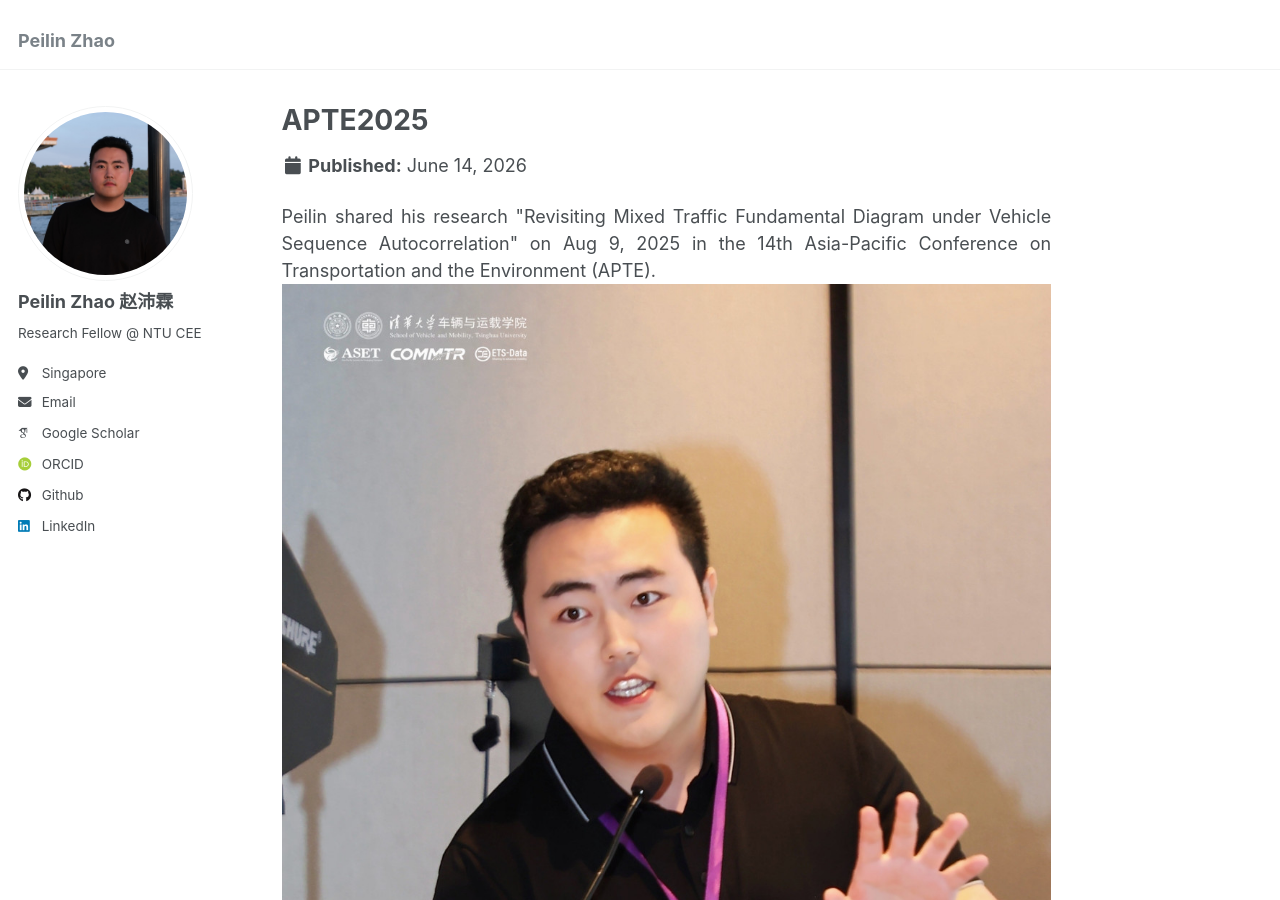
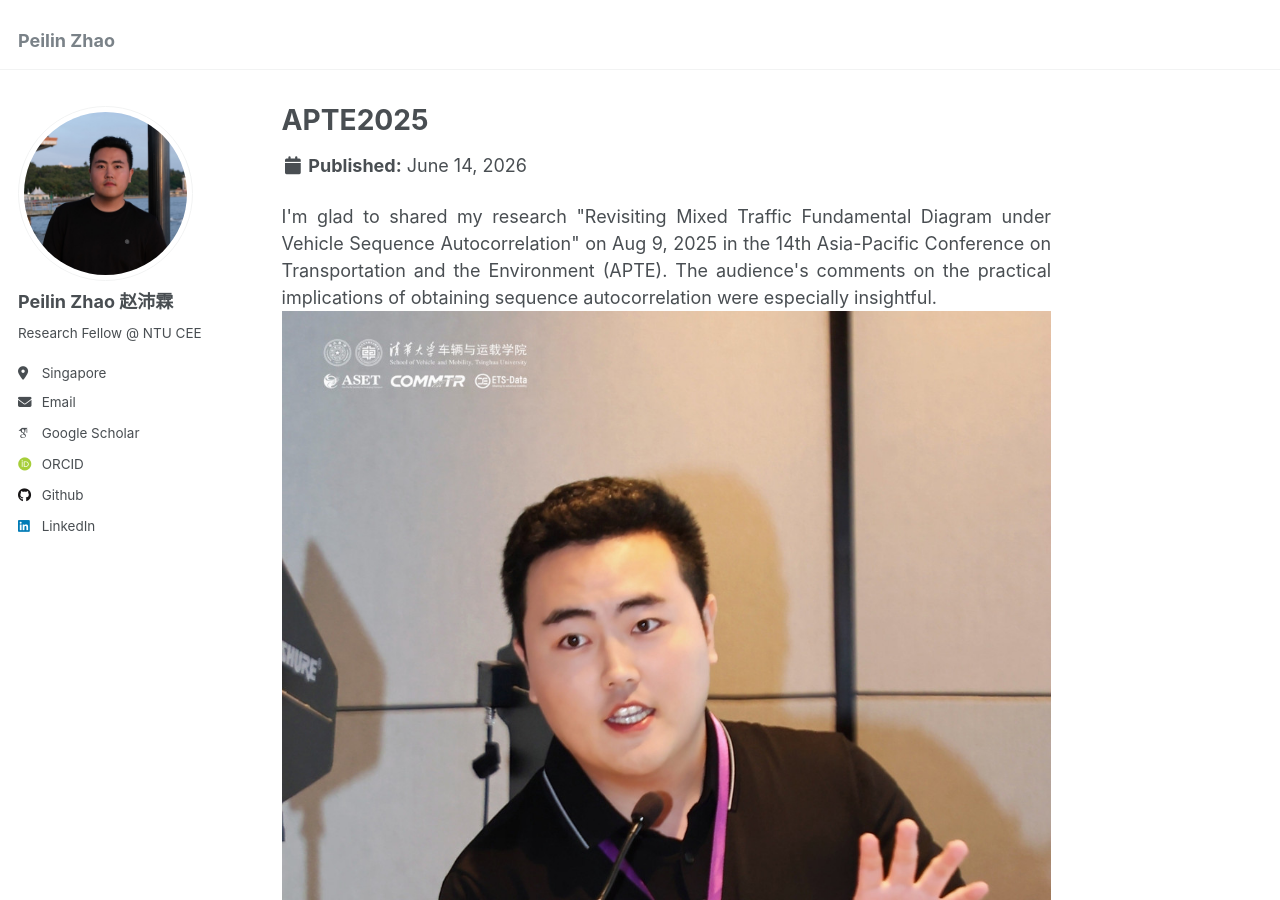
Before and after one commit to Jerry-zpl/Jerry-zpl.github.io, a Jekyll site: the page built from _portfolio/APTE2025.md, in a window 1280 px wide and 900 px high. Built offline with Jekyll 4.4.1, drawn with Linux system fonts in a browser that asks for light colours; some web fonts are replaced.

Commit message:
Update APTE2025.md

```diff
--- a/_portfolio/APTE2025.md
+++ b/_portfolio/APTE2025.md
@@ -6,7 +6,7 @@ collection: portfolio
 
 <div style="text-align: justify;">
 
-Peilin shared his research "Revisiting Mixed Traffic Fundamental Diagram under Vehicle Sequence Autocorrelation" on Aug 9, 2025 in the 14th Asia-Pacific Conference on Transportation and the Environment (APTE).
+I'm glad to shared my research "Revisiting Mixed Traffic Fundamental Diagram under Vehicle Sequence Autocorrelation" on Aug 9, 2025 in the 14th Asia-Pacific Conference on Transportation and the Environment (APTE). The audience's comments on the practical implications of obtaining sequence autocorrelation were especially insightful.
 
 </div>
 
```
